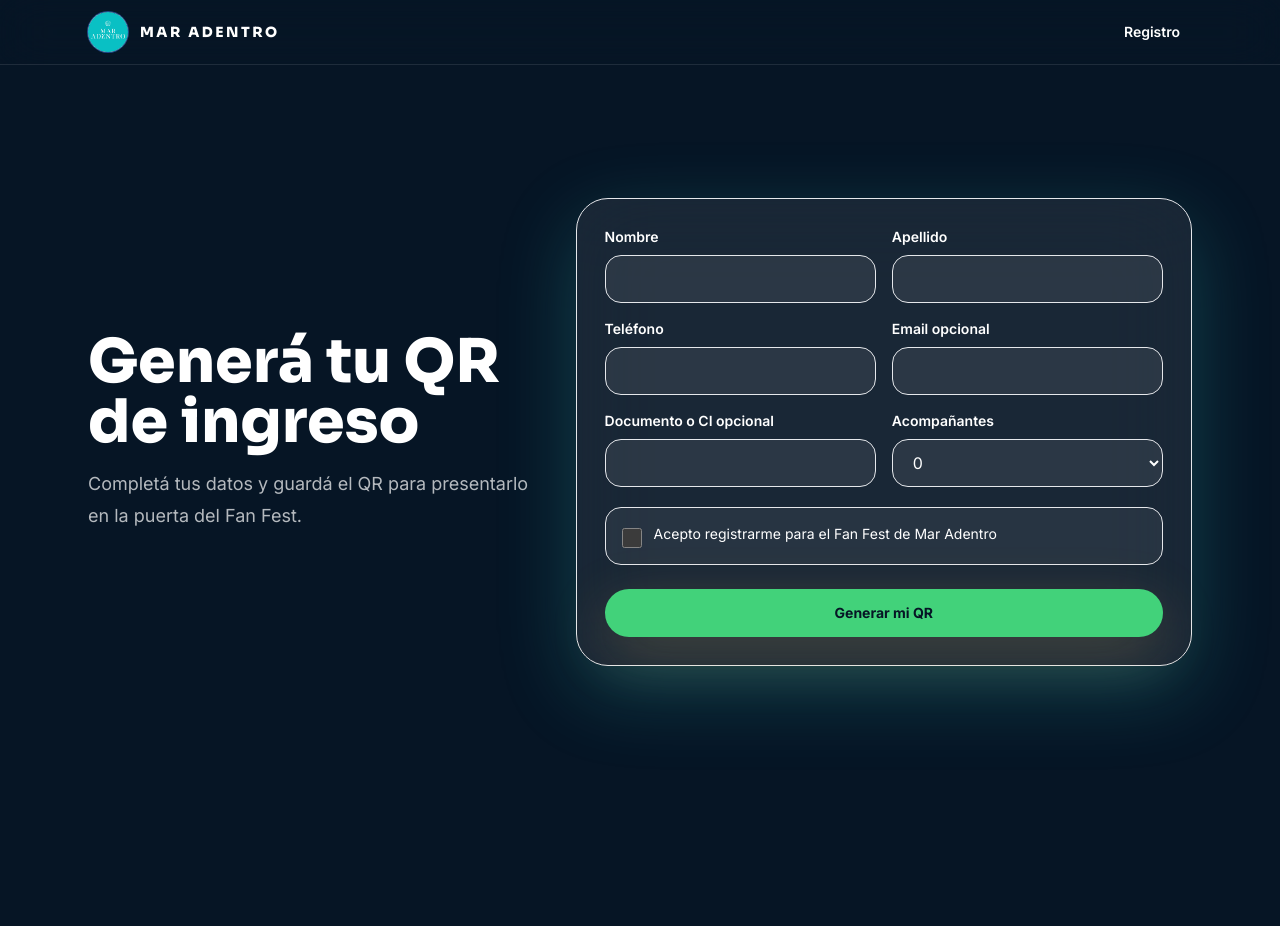
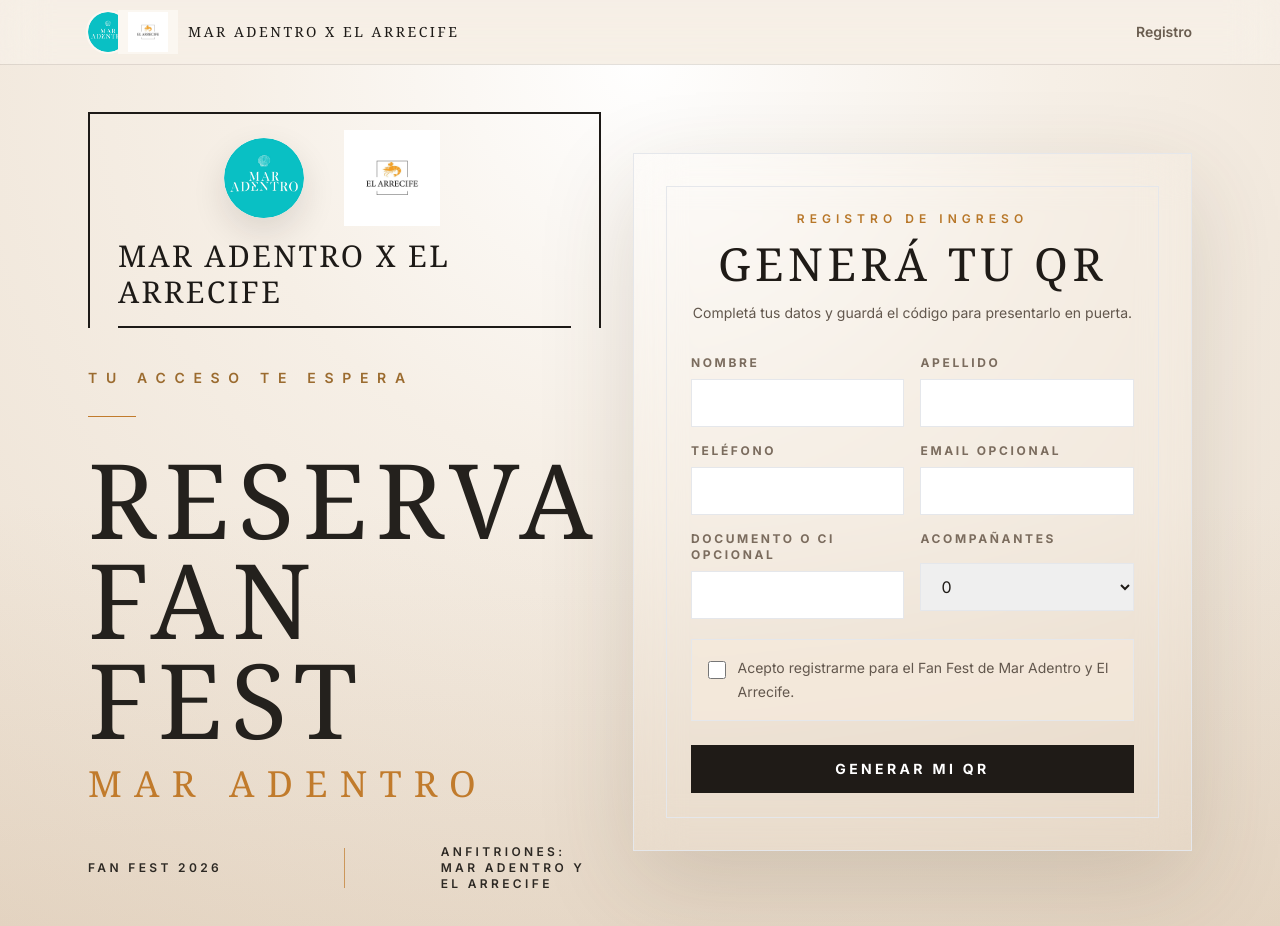
Before and after one commit to Santiagoavilac/maradentrofanfest, a React (Vite) app: page /registro in a window 1280 px wide. Shown: the top 926 px of the page. Before the commit the page ends 800 px from the top, so only its background shows below. Built offline with nearby package versions, Linux system fonts and the light colour scheme; no server answers.

Commit message:
Refine fan fest landing branding

```diff
--- a/src/pages/Landing.tsx
+++ b/src/pages/Landing.tsx
@@ -29,40 +29,58 @@
         >
           <source src="/0609%20(1)(1).mp4" type="video/mp4" />
         </video>
-        <div className="absolute inset-0 bg-deep/38" />
-        <div className="absolute inset-0 bg-[radial-gradient(circle_at_18%_28%,rgba(54,215,208,0.16),transparent_34%),linear-gradient(180deg,rgba(6,21,37,0.02)_0%,rgba(6,21,37,0.68)_88%)]" />
-        <div className="relative mx-auto grid min-h-[calc(100vh-4rem)] max-w-6xl content-center px-4 py-10 sm:px-6 lg:grid-cols-[1.05fr_0.95fr] lg:gap-12">
-          <div className="max-w-2xl">
-            <img
-              src="/mar-adentro-logo.jpg"
-              alt="Mar Adentro"
-              className="mb-6 h-24 w-24 rounded-full object-cover shadow-glow ring-1 ring-white/20 sm:h-28 sm:w-28"
-            />
-            <h1 className="font-display text-5xl font-black leading-[0.95] text-white sm:text-7xl">
-              Mar Adentro Fan Fest 2026
+        <div className="absolute inset-0 bg-[#101010]/28" />
+        <div className="absolute inset-0 bg-[linear-gradient(90deg,rgba(5,12,18,0.74)_0%,rgba(5,12,18,0.42)_46%,rgba(5,12,18,0.16)_100%),linear-gradient(180deg,rgba(5,12,18,0.04)_0%,rgba(5,12,18,0.72)_100%)]" />
+        <div className="relative mx-auto grid min-h-[calc(100vh-4rem)] max-w-6xl content-center px-4 py-10 sm:px-6 lg:grid-cols-[0.95fr_0.75fr] lg:gap-16">
+          <div className="max-w-3xl">
+            <div className="mb-10 flex flex-wrap items-center gap-5">
+              <img
+                src="/mar-adentro-logo.jpg"
+                alt="Mar Adentro"
+                className="h-16 w-16 rounded-full object-cover ring-1 ring-white/28 sm:h-20 sm:w-20"
+              />
+              <span className="h-12 w-px bg-white/42" />
+              <div className="flex items-center gap-4">
+                <img
+                  src="/el-arrecife-logo-cropped.jpg"
+                  alt="El Arrecife"
+                  className="h-14 w-auto bg-white/94 object-contain px-2 py-1 sm:h-16"
+                />
+                <p className="max-w-[12rem] text-xs font-semibold uppercase leading-5 tracking-[0.32em] text-white/82">
+                  Anfitriones oficiales
+                </p>
+              </div>
+            </div>
+            <p className="mb-6 text-xs font-semibold uppercase tracking-[0.56em] text-[#d29a4a]">
+              Fan Fest 2026
+            </p>
+            <h1 className="font-serif text-[3.45rem] font-normal uppercase leading-[0.92] tracking-[0.08em] text-white sm:text-[6.75rem]">
+              El Mundial
+              <span className="block">se vive</span>
             </h1>
-            <p className="mt-5 max-w-xl text-xl font-semibold text-lagoon sm:text-2xl">
-              El Mundial se vive frente a la laguna.
+            <p className="mt-6 font-serif text-2xl uppercase tracking-[0.28em] text-[#d29a4a] sm:text-4xl">
+              en Mar Adentro
             </p>
-            <p className="mt-5 max-w-xl text-base leading-8 text-white/74 sm:text-lg">
-              Registrate, guardá tu QR y presentalo en el ingreso para vivir la experiencia Fan Fest de Mar Adentro.
+            <p className="mt-7 max-w-xl text-base leading-8 text-white/78 sm:text-lg">
+              Mar Adentro y El Arrecife reciben el Fan Fest frente a la laguna. Reservá tu ingreso, guardá tu QR y presentalo en puerta.
             </p>
             <div className="mt-8 flex flex-col gap-3 sm:flex-row">
-              <Link to="/registro">
-                <Button className="w-full sm:w-auto">
-                  Generar mi QR
+              <Link
+                to="/registro"
+                className="inline-flex min-h-12 w-full items-center justify-center gap-3 border border-white/72 bg-white px-6 py-3 text-sm font-bold uppercase tracking-[0.2em] text-[#17130f] transition hover:bg-[#f3e9d9] sm:w-auto"
+              >
+                Reservar QR
                   <ArrowRight size={18} />
-                </Button>
               </Link>
             </div>
           </div>
 
           <div className="mt-10 grid content-center lg:mt-0">
-            <article className="max-w-md rounded-3xl border border-white/16 bg-white/[0.1] p-5 shadow-glow backdrop-blur-2xl sm:p-6">
-              <div className="mb-5 flex h-12 w-12 items-center justify-center rounded-2xl bg-pitch/18 text-pitch">
+            <article className="max-w-md border border-white/42 bg-white/[0.08] p-5 backdrop-blur-xl sm:p-6">
+              <div className="mb-5 flex h-11 w-11 items-center justify-center border border-white/28 bg-white/10 text-[#d29a4a]">
                 <Gamepad2 size={24} />
               </div>
-              <h2 className="font-display text-2xl font-black sm:text-3xl">Jugá por premios semanales</h2>
+              <h2 className="font-serif text-3xl font-normal uppercase tracking-[0.08em] sm:text-4xl">Jugá por premios</h2>
               <p className="mt-3 text-sm leading-6 text-white/74 sm:text-base">
                 Podés ganar vales semanalmente de 100bs si aparecés en los rankings.
               </p>
@@ -72,7 +90,7 @@
                 target="_blank"
                 rel="noreferrer"
               >
-                <Button className="w-full sm:w-auto">
+                <Button className="w-full bg-white text-[#17130f] shadow-none hover:bg-[#f3e9d9] sm:w-auto">
                   Juega acá
                   <ArrowRight size={18} />
                 </Button>
--- a/src/pages/Register.tsx
+++ b/src/pages/Register.tsx
@@ -1,8 +1,5 @@
 import { FormEvent, useState } from "react";
-import { useNavigate } from "react-router-dom";
-import Button from "../components/Button";
-import Input from "../components/Input";
-import Layout from "../components/Layout";
+import { Link, useNavigate } from "react-router-dom";
 import { createQrCode, storeRegistrationSnapshot } from "../lib/qr";
 import { isSupabaseConfigured, Registration, supabase } from "../lib/supabase";
 
@@ -97,53 +94,145 @@
   };
 
   return (
-    <Layout>
-      <section className="mx-auto grid min-h-[calc(100vh-4rem)] max-w-6xl items-center gap-8 px-4 py-8 sm:px-6 lg:grid-cols-[0.85fr_1.15fr]">
-        <div>
-          <h1 className="font-display text-4xl font-black leading-tight sm:text-6xl">Generá tu QR de ingreso</h1>
-          <p className="mt-4 max-w-lg text-lg leading-8 text-white/70">
-            Completá tus datos y guardá el QR para presentarlo en la puerta del Fan Fest.
+    <div className="min-h-screen overflow-hidden bg-[#f6efe6] text-[#1d1a17]">
+      <div className="fixed inset-x-0 top-0 z-40 border-b border-[#1d1a17]/10 bg-[#fbf7f1]/86 backdrop-blur-xl">
+        <nav className="mx-auto flex h-16 max-w-6xl items-center justify-between px-4 sm:px-6">
+          <Link to="/" className="flex items-center gap-3 text-[#1d1a17]">
+            <span className="flex items-center -space-x-2">
+              <img
+                src="/mar-adentro-logo.jpg"
+                alt="Mar Adentro"
+                className="h-10 w-10 rounded-full object-cover ring-2 ring-[#fbf7f1]"
+              />
+              <img
+                src="/el-arrecife-logo.jpg"
+                alt="El Arrecife"
+                className="h-10 w-14 bg-[#fbf7f1] object-contain ring-2 ring-[#fbf7f1]"
+              />
+            </span>
+            <span className="font-serif text-sm uppercase tracking-[0.18em]">
+              Mar Adentro x El Arrecife
+            </span>
+          </Link>
+          <span className="text-sm font-semibold text-[#6a5d50]">Registro</span>
+        </nav>
+      </div>
+      <main className="pt-16">
+      <section className="relative min-h-[calc(100vh-4rem)] overflow-hidden bg-[#f6efe6] text-[#1d1a17] [color-scheme:light]">
+        <div className="pointer-events-none absolute inset-0 bg-[radial-gradient(circle_at_50%_0%,rgba(255,255,255,0.96)_0%,rgba(246,239,230,0.88)_38%,rgba(217,196,171,0.38)_100%)]" />
+        <div className="pointer-events-none absolute inset-x-0 bottom-0 h-1/2 bg-[linear-gradient(180deg,rgba(246,239,230,0)_0%,rgba(188,155,119,0.18)_100%)]" />
+
+        <div className="relative mx-auto grid max-w-6xl gap-8 px-4 py-8 sm:px-6 lg:grid-cols-[0.95fr_1.05fr] lg:py-12">
+          <div className="flex min-h-[34rem] flex-col justify-center text-center lg:text-left">
+            <div className="mx-auto w-fit border-x-2 border-t-2 border-[#1d1a17] px-7 pt-4 lg:mx-0">
+              <div className="mx-auto flex items-center justify-center gap-4">
+                <img
+                  src="/mar-adentro-logo.jpg"
+                  alt="Mar Adentro"
+                  className="h-20 w-20 rounded-full object-cover shadow-[0_14px_34px_rgba(29,26,23,0.12)]"
+                />
+                <img
+                  src="/el-arrecife-logo.jpg"
+                  alt="El Arrecife"
+                  className="h-24 w-36 object-contain"
+                />
+              </div>
+              <div className="mt-3 border-b-2 border-[#1d1a17] pb-4">
+                <p className="font-serif text-2xl font-normal uppercase tracking-[0.08em] text-[#1d1a17] sm:text-3xl">Mar Adentro x El Arrecife</p>
+              </div>
+            </div>
+
+            <p className="mt-10 text-xs font-semibold uppercase tracking-[0.62em] text-[#9b6b2f] sm:text-sm">
+              Tu acceso te espera
+            </p>
+            <div className="mx-auto mt-7 h-px w-12 bg-[#c17b2c] lg:mx-0" />
+            <h1 className="mt-8 font-serif text-[3.25rem] font-normal uppercase leading-[0.96] tracking-[0.08em] text-[#24211d] sm:text-[5.7rem] lg:text-[6.5rem]">
+              Reserva
+              <span className="block">Fan Fest</span>
+            </h1>
+            <p className="mt-4 font-serif text-3xl uppercase tracking-[0.34em] text-[#c17b2c] sm:text-4xl">
+              Mar Adentro
+            </p>
+
+            <div className="mt-10 grid gap-4 text-xs font-semibold uppercase tracking-[0.28em] text-[#2d2924] sm:grid-cols-3 sm:items-center">
+              <span>Fan Fest 2026</span>
+              <span className="hidden h-10 w-px justify-self-center bg-[#c17b2c]/70 sm:block" />
+              <span>Anfitriones: Mar Adentro y El Arrecife</span>
+            </div>
+          </div>
+
+          <form
+            onSubmit={handleSubmit}
+            className="self-center border border-[#2a251f]/18 bg-white/76 p-5 shadow-[0_30px_90px_rgba(73,55,34,0.16)] backdrop-blur-xl sm:p-7 lg:p-8"
+          >
+            <div className="border border-[#2a251f]/14 p-5 sm:p-6">
+              <div className="text-center">
+                <p className="text-xs font-semibold uppercase tracking-[0.42em] text-[#b87729]">Registro de ingreso</p>
+                <h2 className="mt-4 font-serif text-4xl uppercase tracking-[0.1em] text-[#1f1b17] sm:text-[2.85rem]">Generá tu QR</h2>
+                <p className="mx-auto mt-4 max-w-md text-sm leading-7 text-[#62574d]">
+                  Completá tus datos y guardá el código para presentarlo en puerta.
                 </p>
               </div>
 
-        <form onSubmit={handleSubmit} className="rounded-[2rem] border border-white/14 bg-white/[0.08] p-5 shadow-glow backdrop-blur-2xl sm:p-7">
-          <div className="grid gap-4 sm:grid-cols-2">
-            <Input label="Nombre" value={form.first_name} onChange={(event) => update("first_name", event.target.value)} required />
-            <Input label="Apellido" value={form.last_name} onChange={(event) => update("last_name", event.target.value)} required />
-            <Input label="Teléfono" value={form.phone} onChange={(event) => update("phone", event.target.value)} required inputMode="tel" />
-            <Input label="Email opcional" value={form.email} onChange={(event) => update("email", event.target.value)} type="email" />
-            <Input label="Documento o CI opcional" value={form.document_id} onChange={(event) => update("document_id", event.target.value)} />
-            <label className="grid gap-2 text-left">
-              <span className="text-sm font-semibold text-white/82">Acompañantes</span>
-              <select
-                className="min-h-12 rounded-2xl border border-white/14 bg-white/[0.08] px-4 text-base text-white outline-none focus:border-lagoon"
-                value={form.companions}
-                onChange={(event) => update("companions", Number(event.target.value))}
-              >
-                <option className="bg-deep" value={0}>0</option>
-                <option className="bg-deep" value={1}>1</option>
+              <div className="mt-7 grid gap-4 sm:grid-cols-2">
+                <Field label="Nombre">
+                  <input value={form.first_name} onChange={(event) => update("first_name", event.target.value)} required />
+                </Field>
+                <Field label="Apellido">
+                  <input value={form.last_name} onChange={(event) => update("last_name", event.target.value)} required />
+                </Field>
+                <Field label="Teléfono">
+                  <input value={form.phone} onChange={(event) => update("phone", event.target.value)} required inputMode="tel" />
+                </Field>
+                <Field label="Email opcional">
+                  <input value={form.email} onChange={(event) => update("email", event.target.value)} type="email" />
+                </Field>
+                <Field label="Documento o CI opcional">
+                  <input value={form.document_id} onChange={(event) => update("document_id", event.target.value)} />
+                </Field>
+                <Field label="Acompañantes">
+                  <select value={form.companions} onChange={(event) => update("companions", Number(event.target.value))}>
+                    <option value={0}>0</option>
+                    <option value={1}>1</option>
                   </select>
-            </label>
+                </Field>
               </div>
 
-          <label className="mt-5 flex items-start gap-3 rounded-2xl border border-white/12 bg-white/[0.06] p-4 text-sm text-white/74">
+              <label className="mt-5 flex items-start gap-3 border border-[#2a251f]/14 bg-[#f5eadc]/70 p-4 text-sm leading-6 text-[#62574d]">
                 <input
-              className="mt-1 h-5 w-5 accent-pitch"
+                  className="mt-1 h-5 w-5 accent-[#c17b2c]"
                   type="checkbox"
                   checked={form.accepted}
                   onChange={(event) => update("accepted", event.target.checked)}
                 />
-            Acepto registrarme para el Fan Fest de Mar Adentro
+                Acepto registrarme para el Fan Fest de Mar Adentro y El Arrecife.
               </label>
 
-          {error ? <p className="mt-4 rounded-2xl bg-red-500/16 px-4 py-3 text-sm text-red-100">{error}</p> : null}
-          {!isSupabaseConfigured ? <p className="mt-4 rounded-2xl bg-sand/14 px-4 py-3 text-sm text-sand">Modo UI local: agregá las variables de Supabase para guardar registros reales.</p> : null}
+              {error ? <p className="mt-4 bg-red-100 px-4 py-3 text-sm font-semibold text-red-800">{error}</p> : null}
+              {!isSupabaseConfigured ? <p className="mt-4 bg-[#f0dfc7] px-4 py-3 text-sm font-semibold text-[#8a5a1f]">Modo UI local: agregá las variables de Supabase para guardar registros reales.</p> : null}
 
-          <Button className="mt-6 w-full" disabled={loading}>
+              <button
+                className="mt-6 flex min-h-12 w-full items-center justify-center bg-[#1f1b17] px-5 py-3 text-sm font-bold uppercase tracking-[0.24em] text-white transition hover:bg-[#c17b2c] disabled:cursor-not-allowed disabled:opacity-50"
+                disabled={loading}
+              >
                 {loading ? "Generando..." : "Generar mi QR"}
-          </Button>
+              </button>
+            </div>
           </form>
+        </div>
       </section>
-    </Layout>
+      </main>
+    </div>
   );
 }
+
+function Field({ label, children }: { label: string; children: React.ReactElement }) {
+  return (
+    <label className="grid gap-2 text-left">
+      <span className="text-xs font-bold uppercase tracking-[0.22em] text-[#7b6c5e]">{label}</span>
+      <div className="[&_input]:min-h-12 [&_input]:w-full [&_input]:appearance-none [&_input]:border [&_input]:border-[#2a251f]/16 [&_input]:bg-white/82 [&_input]:px-4 [&_input]:text-base [&_input]:text-[#1f1b17] [&_input]:outline-none [&_input]:transition [&_input]:focus:border-[#c17b2c] [&_input]:focus:bg-white [&_select]:min-h-12 [&_select]:w-full [&_select]:border [&_select]:border-[#2a251f]/16 [&_select]:bg-white/82 [&_select]:px-4 [&_select]:text-base [&_select]:text-[#1f1b17] [&_select]:outline-none [&_select]:transition [&_select]:focus:border-[#c17b2c] [&_select]:focus:bg-white">
+        {children}
+      </div>
+    </label>
+  );
+}
```
Also changed, not shown: public/el-arrecife-logo-cropped.jpg (added), public/el-arrecife-logo.jpg (added). Lines whose indentation alone changed are shown as unchanged.
